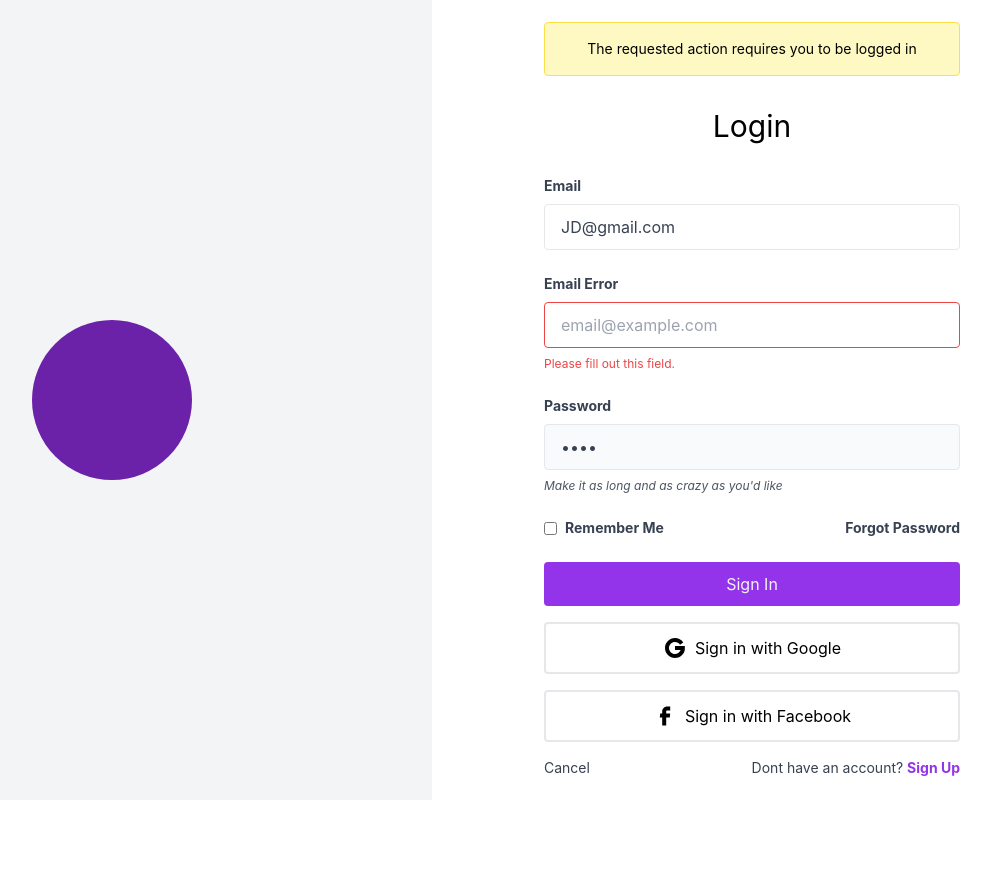
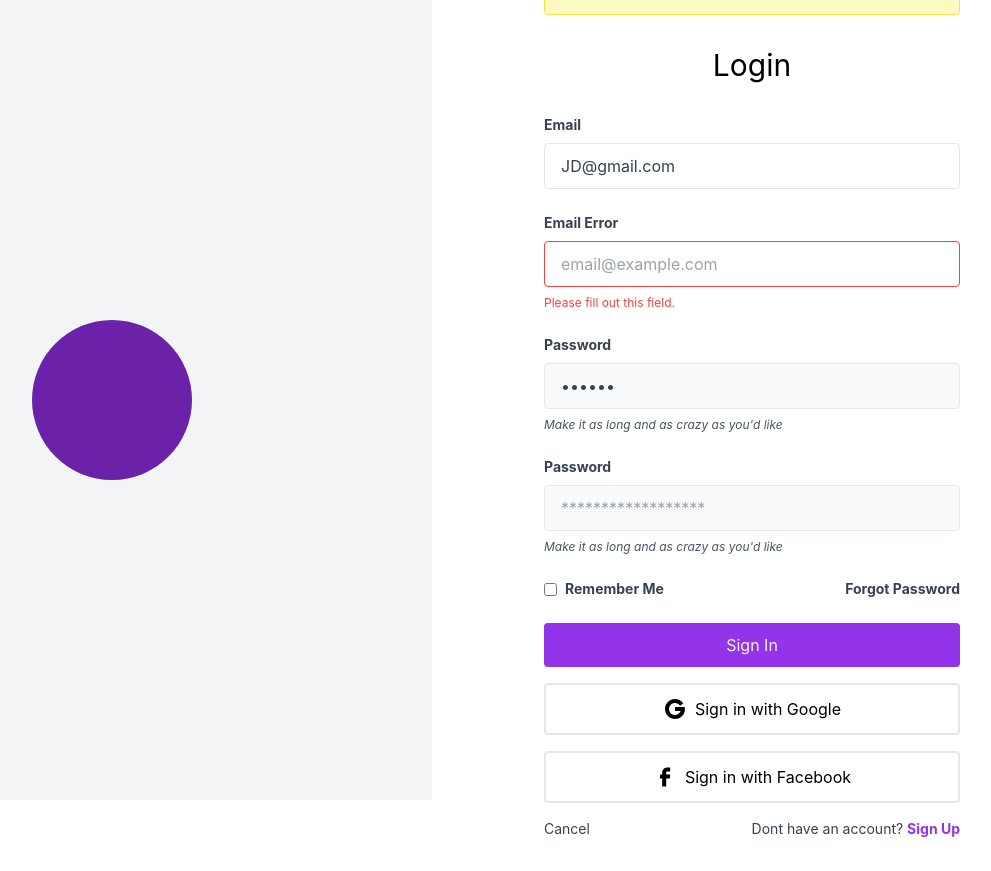
Before and after one commit to SdMartinez13/quizio, a Next.js app: page /login in a window 1280 px wide. Shown: the whole page, without its empty margins (208-1199 px from the left). Before the commit the page ends 810 px from the top, so only its background shows below. Built offline with nearby package versions, Linux system fonts and the light colour scheme; no server answers.

Commit message:
login updates

```diff
--- a/components/Navbar.js
+++ b/components/Navbar.js
@@ -1,7 +1,7 @@
 import Link from 'next/link';
 import { useSession, signOut } from 'next-auth/react';
+import { useRouter } from 'next/router';
 import ActiveLink from './ActiveLink';
-import { useRouter } from 'next/router'
 
 const Navbar = () => {
     const session = useSession();
--- a/pages/_app.js
+++ b/pages/_app.js
@@ -15,6 +15,6 @@ function MyApp({ Component, pageProps }) {
 export default MyApp;
 
 MyApp.propTypes = {
-    Component: PropTypes.element,
+    Component: PropTypes.func,
     pageProps: PropTypes.object,
 };
--- a/pages/api/auth/[...nextauth].js
+++ b/pages/api/auth/[...nextauth].js
@@ -23,7 +23,7 @@ const authOptions = {
 
                 const { data: myUser } = await axios.post(`${process.env.NEXTAUTH_URL}/api/user/check-credentials`, { email, password });
 
-                console.log(myUser, 'MY USER')
+                console.log(myUser, 'MY USER');
 
                 if (!myUser) {
                     throw new Error('invalid credentials');
@@ -50,7 +50,7 @@ const authOptions = {
     },
     callbacks: {
         jwt(params) {
-            console.log(params, 'JWT params');
+            // console.log(params, 'JWT params');
             // update token
             if (params.user?.role) {
                 params.token.role = params.user.role;
@@ -60,7 +60,7 @@ const authOptions = {
             if (params.user) {
                 // params.token.first_name = params.user.first_name;
                 // params.token.user = params.user
-                params.token = { ...params.token, ...params.user }
+                params.token = { ...params.token, ...params.user };
             }
 
             return params.token;
@@ -68,13 +68,13 @@ const authOptions = {
 
         async session({ session, token, user }) {
             // Send properties to the client, like an access_token from a provider.
-            console.log({ session, token, user }, '{ session, token, user }')
+            // console.log({ session, token, user }, '{ session, token, user }');
             // session.accessToken = token.accessToken
             session.token = token;
             return session;
         },
         async redirect({ url, baseUrl }) {
-            console.log({ url, baseUrl });
+            // console.log({ url, baseUrl });
             // Allows relative callback URLs
             // if (url.startsWith("/")) return `${baseUrl}${url}`
             // // Allows callback URLs on the same origin
@@ -86,17 +86,13 @@ const authOptions = {
 
             // If we have a callback use only its relative path
             const callbackUrl = new URL(url).searchParams.get('callbackUrl');
-            if (!callbackUrl) return url;
+            if (!callbackUrl) return baseUrl;
 
             // console.log(baseUrl + callbackUrl, 'CALLBACK URL');
             // console.log(new URL(baseUrl + callbackUrl), 'new URL(baseUrl + callbackUrl)');
 
             // return new URL(baseUrl + callbackUrl).href;
-
-
-            // return 'http://google.com';
             return baseUrl + callbackUrl;
-            // return new URL(callbackUrl).pathname;
         },
     },
 };
--- a/pages/api/user/check-credentials.js
+++ b/pages/api/user/check-credentials.js
@@ -1,9 +1,5 @@
-// import type { NextApiRequest, NextApiResponse } from "next";
+import bcrypt from 'bcrypt';
 import prisma from '../../../lib/prisma';
-// import sha256 from "crypto-js/sha256";
-// import { logger } from "lib/logger";
-// import { omit } from "lodash";
-
 
 export default async function handle(req, res) {
     if (req.method === 'POST') {
@@ -16,41 +12,23 @@ export default async function handle(req, res) {
     // }
 }
 
-// const hashPassword = (password) => sha256(password).toString();
-
 // POST /api/user
 async function handlePOST(res, req) {
-    console.log(req.body, 'getting hereeeee!!!')
     const user = await prisma.qUsers.findUnique({
         where: { email: req.body.email },
-        // select: {
-        // id: true,
-        // name: true,
-        // email: true,
-        // image: true,
-        // password: true,
-        // },
     });
-    console.log(user, 'USER')
 
     if (!user) {
-        // return res.status(200).send('Invalid stuffffzzz')
-        // throw new Error('invalid credentials in handlepost');
-        return res.status(200).send(null)
+        return res.status(200).send(null);
     }
 
-    // check if password matches here
+    const comparePassword = await bcrypt.compare(req.body.password, user.password);
+
+    if (!comparePassword) {
+        return res.status(200).send(null);
+    }
 
     const { password, ...rest } = user;
 
-    return res.status(200).send(rest)
-
-
-    // if (user && user.password == hashPassword(req.body.password)) {
-    //     logger.debug('password correct');
-    //     res.json(omit(user, 'password'));
-    // } else {
-    //     logger.debug('incorrect credentials');
-    //     res.status(400).end('Invalid credentials');
-    // }
+    return res.status(200).send(rest);
 }
--- /dev/null
+++ b/pages/api/user/create.js
@@ -0,0 +1,33 @@
+import prisma from '../../../lib/prisma';
+import bcrypt from 'bcrypt';
+// import sha256 from "crypto-js/sha256";
+// import { logger } from "@lib/logger";
+
+export default async function handle(req, res) {
+    if (req.method === 'POST') {
+        await handlePOST(res, req);
+    } else {
+        throw new Error(
+            `The HTTP ${req.method} method is not supported at this route.`,
+        );
+    }
+}
+
+// const hashPassword = (password) => {
+//   return sha256(password).toString();
+// };
+
+// POST /api/user
+async function handlePOST(res, req) {
+    // logger.debug('creating user', {
+    //     ...req.body,
+    //     password: hashPassword(req.body.password),
+    // });
+
+    // bcrypt here
+
+    const user = await prisma.qUsers.create({
+        // data: { ...req.body, password: hashPassword(req.body.password) },
+    });
+    res.json(user);
+}
--- a/pages/index.js
+++ b/pages/index.js
@@ -112,16 +112,16 @@ function Home({ feed, quizzes, categories }) {
             </div> */}
 
             <footer className={styles.footer}>
-                <a
+                {/* <a
                     href="https://vercel.com?utm_source=create-next-app&utm_medium=default-template&utm_campaign=create-next-app"
                     target="_blank"
                     rel="noopener noreferrer"
-                >
-                    Powered by{' Deez '}
-                    <span className={styles.logo}>
-                        {/* <Image src="/vercel.svg" alt="Vercel Logo" width={72} height={16} /> */}
-                    </span>
-                </a>
+                > */}
+                Powered by{' Deez '}
+                <span className={styles.logo}>
+                    {/* <Image src="/vercel.svg" alt="Vercel Logo" width={72} height={16} /> */}
+                </span>
+                {/* </a> */}
             </footer>
         </div>
     );
--- a/pages/login/index.js
+++ b/pages/login/index.js
@@ -10,7 +10,7 @@ import classNames from 'classnames';
 
 const SignIn = () => {
     const router = useRouter();
-    const [userInfo, setUserInfo] = useState({ email: 'JD@gmail.com', password: '1234' });
+    const [userInfo, setUserInfo] = useState({ email: 'JD@gmail.com', password: 'abc123' });
 
     // const [userInfo, setUserInfo] = useState({ email: 'john@gmail.com', password: '1234' });
     const handleSubmit = async (e) => {
@@ -175,6 +175,22 @@ const Form = ({ userInfo, setUserInfo, handleSubmit }) => {
                 <p className="text-gray-600 text-xs italic">Make it as long and as crazy as you'd like</p>
             </div>
 
+
+            <div className="w-full mb-6">
+                <label className="block  text-gray-700 text-sm font-bold mb-2" htmlFor="grid-password">
+                    Password
+                </label>
+                <input
+                    // value={userInfo.pasword}
+                    // onChange={({ target }) => setUserInfo({ ...userInfo, password: target.value })}
+                    className="appearance-none block w-full bg-gray-50 text-gray-700 border border-gray-200 rounded py-3 px-4 mb-2 leading-tight focus:outline-none focus:bg-white focus:border-gray-300"
+                    id="grid-password"
+                    type="password"
+                    placeholder="******************"
+                />
+                <p className="text-gray-600 text-xs italic">Make it as long and as crazy as you'd like</p>
+            </div>
+
             <div className="flex justify-between mb-6">
                 <div className="flex items-center">
                     <input className="" id="grid-checkbox" type="checkbox" placeholder="******************" />
```
Also changed, not shown: prisma/seed.js (+16 -14 lines).
